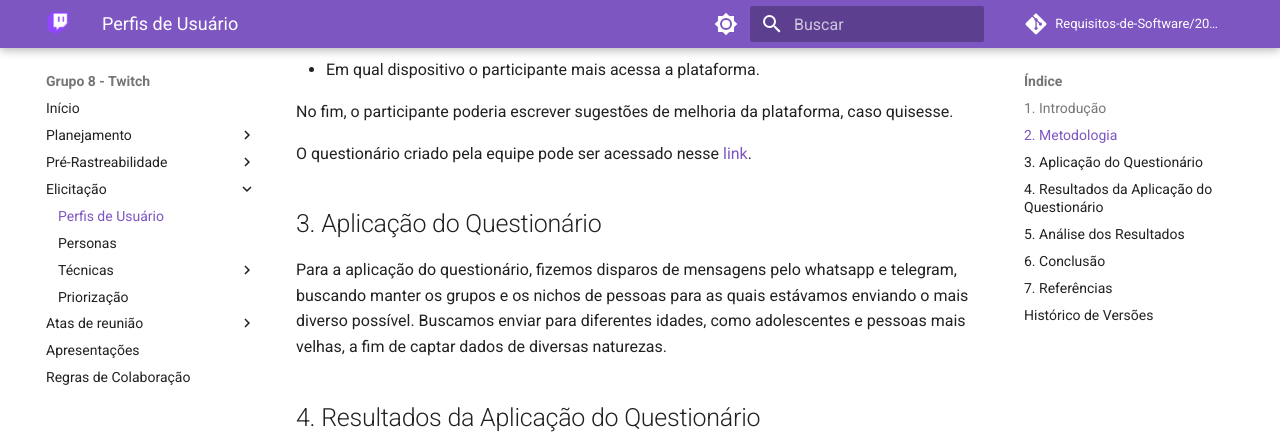
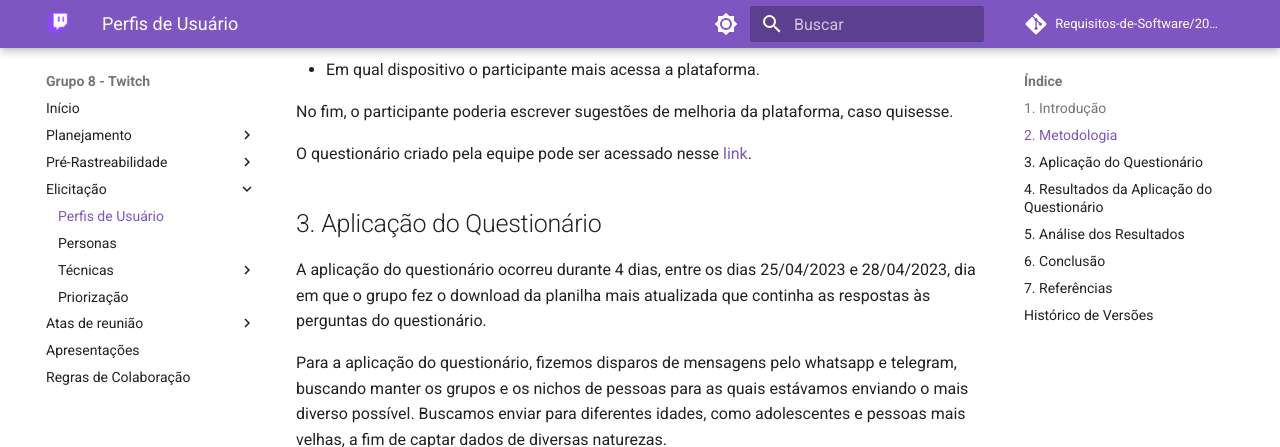
Before and after one commit to Requisitos-de-Software/2023.1-Twitch, an MkDocs documentation site: the page built from docs/elicitacao/perfis_usuario.md, in a window 1280 px wide and 900 px high, scrolled down 888 px, cut to the strip 0-447 px from the top of the window. Built offline with MkDocs 1.6.1 and Material for MkDocs 9.7.7, drawn with Linux system fonts in a browser that asks for light colours; comment, search, counter and statistics services are not loaded; some of the changed text lies outside the part shown.

Commit message:
Adicionando info relativa à duração do questionário

```diff
--- a/docs/elicitacao/perfis_usuario.md
+++ b/docs/elicitacao/perfis_usuario.md
@@ -26,6 +26,8 @@ O questionário criado pela equipe pode ser acessado nesse [link](https://forms.
 
 
 ## 3. Aplicação do Questionário
+
+A aplicação do questionário ocorreu durante 4 dias, entre os dias 25/04/2023 e 28/04/2023, dia em que o grupo fez o download da planilha mais atualizada que continha as respostas às perguntas do questionário.
 
 Para a aplicação do questionário, fizemos disparos de mensagens pelo whatsapp e telegram, buscando manter os grupos e os nichos de pessoas para as quais estávamos enviando o mais diverso possível. Buscamos enviar para diferentes idades, como adolescentes e pessoas mais velhas, a fim de captar dados de diversas naturezas.
 
@@ -65,6 +67,7 @@ A Tabela 1 registra o histórico de versão desse documento.
 | 25/04/2023 | 1.0 | Primeira Versão do artefato de perfis de usuário | Brunna Louise | Rafael Nobre |
 | 28/04/2023 | 2.0 | Inserção do Dashboard e análise dos resultados | Rafael Nobre | Brunna Louise |
 | 01/05/2023 | 2.1 | Padronização das referências | Brunna Louise | Rafael Nobre |
+| 09/05/2023 | 2.1 | Adicionando informação relativa à duração do questionário | Brunna Louise | Rafael Nobre |
 
 <h6 align = "center"> Tabela 1: Histórico de Versões
 <br> Autor: Brunna Louise
```
